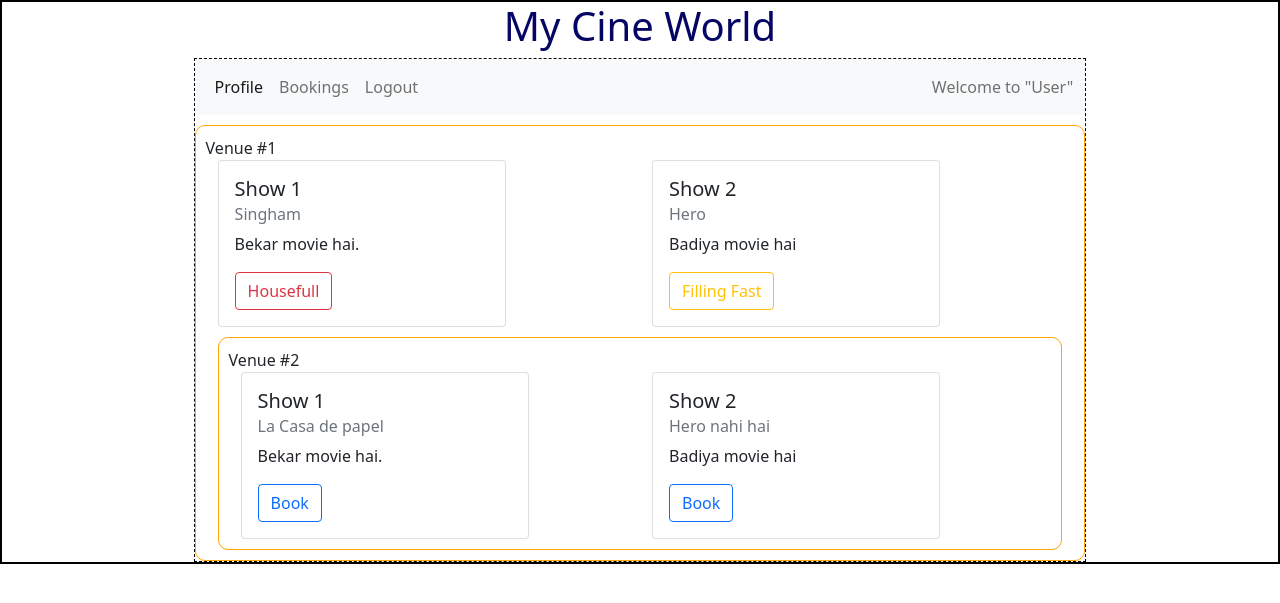
After one commit to mishubh123/App-dev-Project-1, a Python web app: template templates/user_dashboard.html in a window 1280 px wide. The commit adds this page. Shown: the top 603 px of the page. Run offline with Jinja, Linux system fonts and the light colour scheme; the template is opened without the code that fills it, so the values that code supplies are empty.

Commit message:
Commit on 3rd Nov 2024

```diff
--- a/static/styles/main.css
+++ b/static/styles/main.css
@@ -28,3 +28,18 @@
     font-size: 16px;
     text-align: justify;
 }
+
+.center{
+    text-align: center;
+    margin: auto;
+    color: rgb(5,5, 100);
+}
+
+.outer_box{
+
+    border: 1px solid orange;
+    margin: auto;
+    margin-top: 10px;
+    padding: 10px;
+    border-radius: 10px;
+}
--- /dev/null
+++ b/templates/user_dashboard.html
@@ -0,0 +1,101 @@
+<!DOCTYPE html>
+<html>
+    <head>
+        <link rel="stylesheet" href="/static/styles/main.css">
+        <link href="https://cdn.jsdelivr.net/npm/bootstrap@5.0.2/dist/css/bootstrap.min.css" rel="stylesheet" integrity="sha384-EVSTQN3/azprG1Anm3QDgpJLIm9Nao0Yz1ztcQTwFspd3yD65VohhpuuCOmLASjC" crossorigin="anonymous">
+        <title>User Dashboard</title>
+    </head>
+    <body>
+        <div class="my_container">
+            <div class="container">
+                <div class="center">
+                    <h1>My Cine World</h1>
+                </div>
+                <div class="my_panel">
+                    <nav class="navbar navbar-expand-lg navbar-light bg-light">
+                        <div class="container-fluid">
+                            <div class="collapse navbar-collapse" id="navbarText">
+                                <ul class="navbar-nav me-auto mb-2 mb-lg-0">
+                                    <li class="nav-item">
+                                        <a class="nav-link active" aria-current="page" href="#">Profile</a>
+                                    </li>
+                                    <li class="nav-item">
+                                        <a class="nav-link" href="#">Bookings</a>
+                                    </li>
+                                    <li class="nav-item">
+                                        <a class="nav-link" href="#">Logout</a>
+                                    </li>
+                                </ul>
+                                <span class="navbar-text">
+                                    Welcome to "User"
+                                </span>
+                            </div> <!-- Close collapse navbar-collapse -->
+                        </div> <!-- Close container-fluid -->
+                    </nav>
+                    <div class="outer_box">
+                        Venue #1
+
+                    <div class="container">
+                        <div class="row">
+                            <div class="col">
+                                <!--Show 1 card here-->
+                                <div class="card" style="width: 18rem;">
+                                    <div class="card-body">
+                                        <h5 class="card-title">Show 1</h5>
+                                        <h6 class="card-subtitle mb-2 text-muted">Singham</h6>
+                                        <p class="card-text">Bekar movie hai.</p>
+                                        <button type="button" class="btn btn-outline-danger">Housefull</button>
+                                    </div> <!-- Close card-body -->
+                                </div> <!-- Show 1 ended -->
+                            </div> <!-- Close col -->
+
+                            <div class="col">
+                                <!--Show 2 card here-->
+                                <div class="card" style="width: 18rem;">
+                                    <div class="card-body">
+                                        <h5 class="card-title">Show 2</h5>
+                                        <h6 class="card-subtitle mb-2 text-muted">Hero</h6>
+                                        <p class="card-text">Badiya movie hai</p>
+                                        <button type="button" class="btn btn-outline-warning">Filling Fast</button>
+                                    </div> <!-- Close card-body -->
+                                </div> <!-- Show 2 end here -->
+                            </div> <!-- Close col -->
+                        </div>
+                        <div class="outer_box">
+                            Venue #2
+
+                        <div class="container">
+                            <div class="row">
+                                <div class="col">
+                                    <!--Show 1 card here-->
+                                    <div class="card" style="width: 18rem;">
+                                        <div class="card-body">
+                                            <h5 class="card-title">Show 1</h5>
+                                            <h6 class="card-subtitle mb-2 text-muted">La Casa de papel</h6>
+                                            <p class="card-text">Bekar movie hai.</p>
+                                            <button type="button" class="btn btn-outline-primary">Book</button>
+                                        </div> <!-- Close card-body -->
+                                    </div> <!-- Show 1 ended -->
+                                </div> <!-- Close col -->
+
+                                <div class="col">
+                                    <!--Show 2 card here-->
+                                    <div class="card" style="width: 18rem;">
+                                        <div class="card-body">
+                                            <h5 class="card-title">Show 2</h5>
+                                            <h6 class="card-subtitle mb-2 text-muted">Hero nahi hai</h6>
+                                            <p class="card-text">Badiya movie hai</p>
+                                            <button type="button" class="btn btn-outline-primary">Book</button>
+                                        </div> <!-- Close card-body -->
+                                    </div> <!-- Show 2 end here -->
+                                </div> <!-- Close col -->
+                            </div>
+                        </div> <!-- Close row -->
+
+        <!-- Close center -->
+                    </div> <!-- Close container -->
+                </div> <!-- Close my_panel -->
+            </div> <!-- Close container -->
+        </div> <!-- Close my_container -->
+    </body>
+</html>
```
Also changed, not shown: templates/admin_dashboard.html (added, +66 -0 lines), templates/login.html (+15 -1 lines), templates/signup.html (+37 -3 lines).
